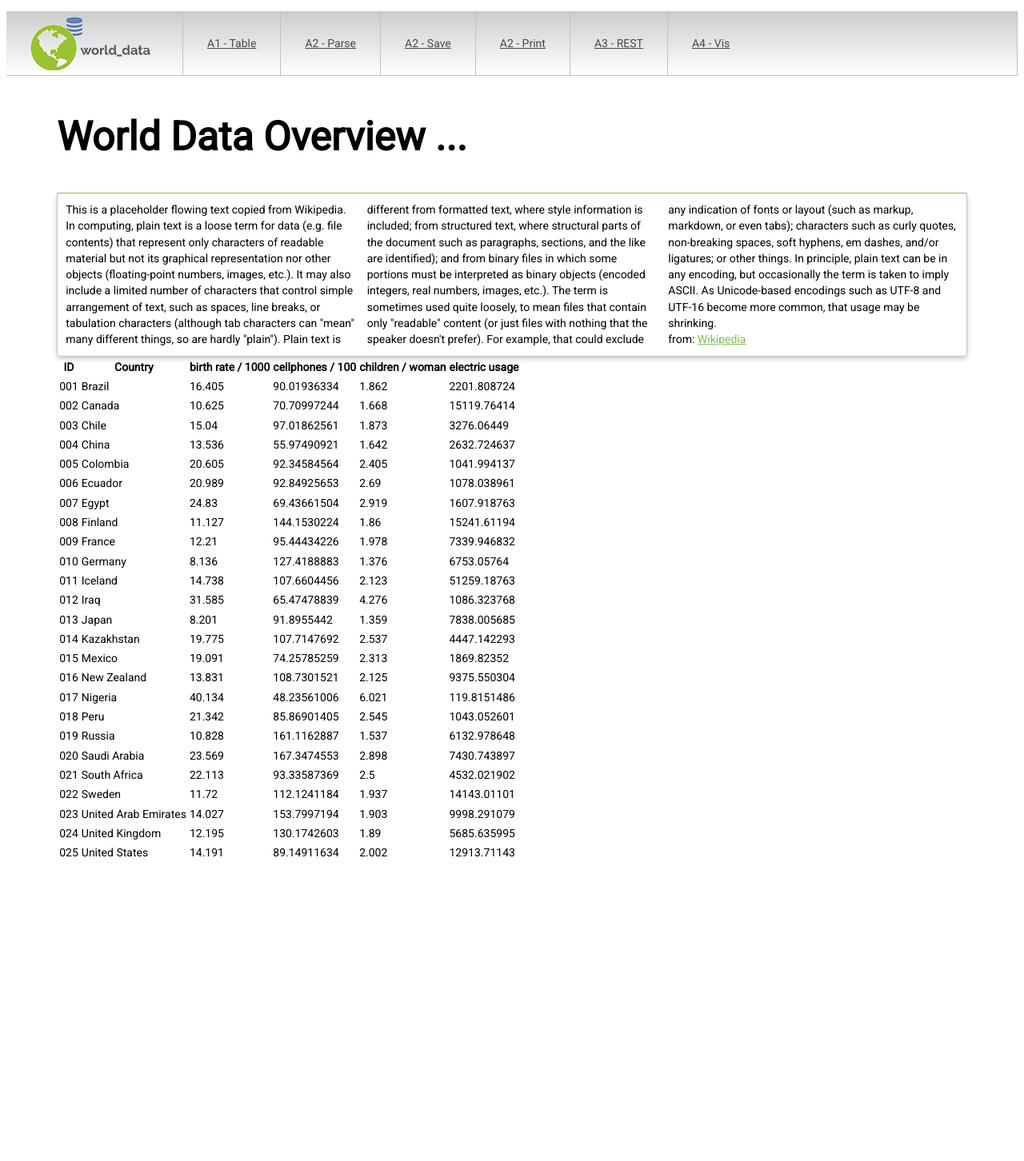
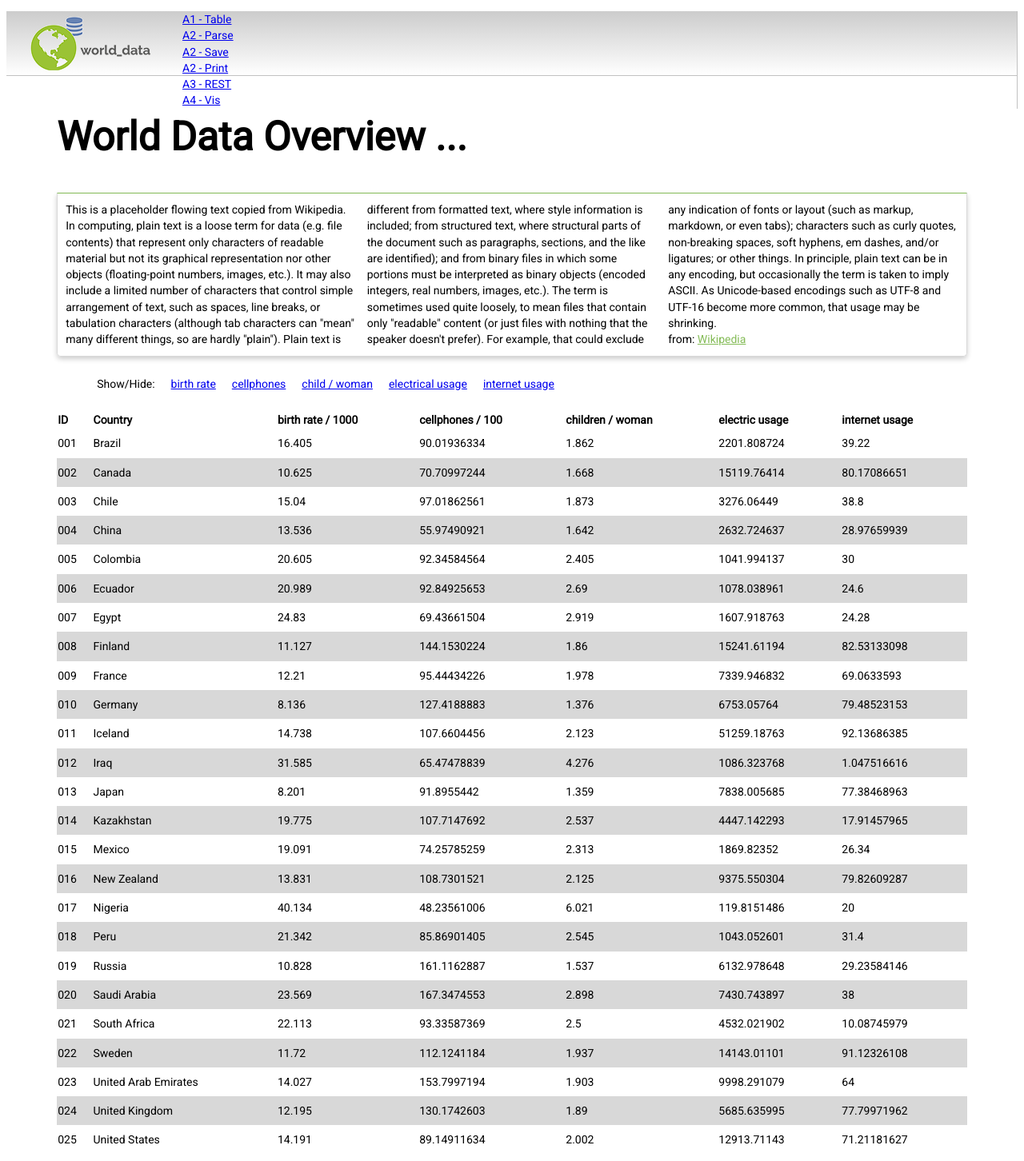
Before and after one commit to Yekt/WME, a PHP site: page /html/index.html in a window 1280 px wide. Shown: the whole page at 80% size. Before the commit the page ends 1072 px from the top, so only its background shows below. Run offline with PHP 8.4, Linux system fonts and the light colour scheme; some libraries are stand-ins or nearby versions.

Commit message:
tabelle update

```diff
--- a/Aufgabe1/css/layout.css
+++ b/Aufgabe1/css/layout.css
@@ -22,7 +22,6 @@ nav {
     top: 0;
 }
 
-li {
     float: left;
 	padding: 30px;
 	kbackground-color: #990000;
@@ -30,7 +29,7 @@ li {
 
 }
 
-li a {
+.navli a {
 	padding-top: 10px;
 	color: #494949;
 }
@@ -49,7 +48,7 @@ li a {
     text-decoration: none;
 }*/
 
-li:hover {
+.navli:hover {
     background-color: #c1c1c1;
 	color: black;
 }
@@ -74,7 +73,6 @@ h1 {
 	margin-top: 40px;
 	font-size: 50px;
 }
-/* https://www.w3schools.com/html/html_tables.asp */
 
 #page{
 	width: 90%;
@@ -87,7 +85,7 @@ h1 {
 	padding: 10px;
 	border:1px solid black;
 	border-radius: 0px 0px 5px 5px;
-	border-color: #c1c1c1;
+	border-color: #d8d8d8;
 	border-top-color: #85bc58;
 	box-shadow: 0 3px 6px 0 rgba(0, 0, 0, 0.2);
 }
@@ -101,3 +99,28 @@ h1 {
 #wiki_link:hover {
     color: green;
 }
+
+table{
+	border-collapse: collapse;
+	width: 100%;
+}
+
+thead{
+	text-align: left;
+}
+
+td{
+	padding-top: 8px;
+	padding-bottom: 8px;
+}
+
+tr:nth-child(even) {background-color: #d8d8d8;}
+
+.hide_bar{
+	list-style-type: none;
+	overflow: hidden;
+}
+.hide_bar li{
+	float: left;
+	padding: 10px;
+}
--- a/Aufgabe1/html/index.html
+++ b/Aufgabe1/html/index.html
@@ -19,12 +19,12 @@
 				<nav>
 					<a href="index.html"><div id="logo"></div></a>
 					<ul id='main_menu'>
-						<li><a href="index.html">A1 - Table</a></li>
-						<li><a href="index.html">A2 - Parse</a></li>
-						<li><a href="index.html">A2 - Save</a></li>
-						<li><a href="index.html">A2 - Print</a></li>
-						<li><a href="index.html">A3 - REST</a></li>
-						<li><a href="index.html">A4 - Vis</a></li>
+						<li class='navli'><a href="index.html">A1 - Table</a></li>
+						<li class='navli'><a href="index.html">A2 - Parse</a></li>
+						<li class='navli'><a href="index.html">A2 - Save</a></li>
+						<li class='navli'><a href="index.html">A2 - Print</a></li>
+						<li class='navli'><a href="index.html">A3 - REST</a></li>
+						<li class='navli'><a href="index.html">A4 - Vis</a></li>
 					</ul>
 				</nav>
 			</div>
@@ -39,6 +39,17 @@
 				</br>from: <a id='wiki_link' href='https://en.wikipedia.org/wiki/Plain_text'>Wikipedia</a>
 			</div>
 
+			<div>
+				<ul class='hide_bar'>
+					<li id='hide_bar_1st'>Show/Hide: </li>
+					<li><a href="index.html">birth rate</a></li>
+					<li><a href="index.html">cellphones</a></li>
+					<li><a href="index.html">child / woman</a></li>
+					<li><a href="index.html">electrical usage</a></li>
+					<li><a href="index.html">internet usage</a></li>
+				</ul>
+			</div>
+
 			<table>
 				<thead>
 					<tr>
@@ -48,6 +59,7 @@
 						<th>cellphones / 100</th>
 						<th>children / woman</th>
 						<th>electric usage</th>
+						<th>internet usage</th>
 					</tr>
 				</thead>
 				<tbody>
@@ -59,6 +71,7 @@
 					<td class="column3 style0 s">90.01936334        </td>
 					<td class="column4 style0 s">1.862             </td>
 					<td class="column5 style0 s">2201.808724                       </td>
+					<td class="column9 style0 s">39.22                </td>
 				  </tr>
 				  <tr class="row2">
 					<td class="column0 style0 s">002</td>
@@ -67,6 +80,7 @@
 					<td class="column3 style0 s">70.70997244        </td>
 					<td class="column4 style0 s">1.668             </td>
 					<td class="column5 style0 s">15119.76414                       </td>
+				    <td class="column9 style0 s">80.17086651          </td>
 				  </tr>
 				  <tr class="row3">
 					<td class="column0 style0 s">003</td>
@@ -75,6 +89,7 @@
 					<td class="column3 style0 s">97.01862561        </td>
 					<td class="column4 style0 s">1.873             </td>
 					<td class="column5 style0 s">3276.06449                        </td>
+					<td class="column9 style0 s">38.8                 </td>
 				  </tr>
 				  <tr class="row4">
 					<td class="column0 style0 s">004</td>
@@ -83,6 +98,7 @@
 					<td class="column3 style0 s">55.97490921        </td>
 					<td class="column4 style0 s">1.642             </td>
 					<td class="column5 style0 s">2632.724637                       </td>
+					<td class="column9 style0 s">28.97659939          </td>
 				  </tr>
 				  <tr class="row5">
 					<td class="column0 style0 s">005</td>
@@ -91,6 +107,7 @@
 					<td class="column3 style0 s">92.34584564        </td>
 					<td class="column4 style0 s">2.405             </td>
 					<td class="column5 style0 s">1041.994137                       </td>
+					<td class="column9 style0 s">30                   </td>
 				  </tr>
 				  <tr class="row6">
 					<td class="column0 style0 s">006</td>
@@ -99,6 +116,7 @@
 					<td class="column3 style0 s">92.84925653        </td>
 					<td class="column4 style0 s">2.69              </td>
 					<td class="column5 style0 s">1078.038961                       </td>
+					<td class="column9 style0 s">24.6                 </td>
 				  </tr>
 				  <tr class="row7">
 					<td class="column0 style0 s">007</td>
@@ -107,6 +125,7 @@
 					<td class="column3 style0 s">69.43661504        </td>
 					<td class="column4 style0 s">2.919             </td>
 					<td class="column5 style0 s">1607.918763                       </td>
+					<td class="column9 style0 s">24.28                </td>
 				  </tr>
 				  <tr class="row8">
 					<td class="column0 style0 s">008</td>
@@ -115,6 +134,7 @@
 					<td class="column3 style0 s">144.1530224        </td>
 					<td class="column4 style0 s">1.86              </td>
 					<td class="column5 style0 s">15241.61194                       </td>
+					<td class="column9 style0 s">82.53133098          </td>
 				  </tr>
 				  <tr class="row9">
 					<td class="column0 style0 s">009</td>
@@ -123,6 +143,7 @@
 					<td class="column3 style0 s">95.44434226        </td>
 					<td class="column4 style0 s">1.978             </td>
 					<td class="column5 style0 s">7339.946832                       </td>
+					<td class="column9 style0 s">69.0633593           </td>
 				  </tr>
 				  <tr class="row10">
 					<td class="column0 style0 s">010</td>
@@ -131,6 +152,7 @@
 					<td class="column3 style0 s">127.4188883        </td>
 					<td class="column4 style0 s">1.376             </td>
 					<td class="column5 style0 s">6753.05764                        </td>
+					<td class="column9 style0 s">79.48523153          </td>
 				  </tr>
 				  <tr class="row11">
 					<td class="column0 style0 s">011</td>
@@ -139,6 +161,7 @@
 					<td class="column3 style0 s">107.6604456        </td>
 					<td class="column4 style0 s">2.123             </td>
 					<td class="column5 style0 s">51259.18763                       </td>
+					<td class="column9 style0 s">92.13686385          </td>
 				  </tr>
 				  <tr class="row12">
 					<td class="column0 style0 s">012</td>
@@ -147,6 +170,7 @@
 					<td class="column3 style0 s">65.47478839        </td>
 					<td class="column4 style0 s">4.276             </td>
 					<td class="column5 style0 s">1086.323768                       </td>
+					<td class="column9 style0 s">1.047516616          </td>
 				  </tr>
 				  <tr class="row13">
 					<td class="column0 style0 s">013</td>
@@ -155,6 +179,7 @@
 					<td class="column3 style0 s">91.8955442         </td>
 					<td class="column4 style0 s">1.359             </td>
 					<td class="column5 style0 s">7838.005685                       </td>
+					<td class="column9 style0 s">77.38468963          </td>
 				  </tr>
 				  <tr class="row14">
 					<td class="column0 style0 s">014</td>
@@ -163,6 +188,7 @@
 					<td class="column3 style0 s">107.7147692        </td>
 					<td class="column4 style0 s">2.537             </td>
 					<td class="column5 style0 s">4447.142293                       </td>
+					<td class="column9 style0 s">17.91457965          </td>
 				  </tr>
 				  <tr class="row15">
 					<td class="column0 style0 s">015</td>
@@ -171,6 +197,7 @@
 					<td class="column3 style0 s">74.25785259        </td>
 					<td class="column4 style0 s">2.313             </td>
 					<td class="column5 style0 s">1869.82352                        </td>
+					<td class="column9 style0 s">26.34                </td>
 				  </tr>
 				  <tr class="row16">
 					<td class="column0 style0 s">016</td>
@@ -179,6 +206,7 @@
 					<td class="column3 style0 s">108.7301521        </td>
 					<td class="column4 style0 s">2.125             </td>
 					<td class="column5 style0 s">9375.550304                       </td>
+					<td class="column9 style0 s">79.82609287          </td>
 				  </tr>
 				  <tr class="row17">
 					<td class="column0 style0 s">017</td>
@@ -187,6 +215,7 @@
 					<td class="column3 style0 s">48.23561006        </td>
 					<td class="column4 style0 s">6.021             </td>
 					<td class="column5 style0 s">119.8151486                       </td>
+					<td class="column9 style0 s">20                   </td>
 				  </tr>
 				  <tr class="row18">
 					<td class="column0 style0 s">018</td>
@@ -195,6 +224,7 @@
 					<td class="column3 style0 s">85.86901405        </td>
 					<td class="column4 style0 s">2.545             </td>
 					<td class="column5 style0 s">1043.052601                       </td>
+					<td class="column9 style0 s">31.4                 </td>
 				  </tr>
 				  <tr class="row19">
 					<td class="column0 style0 s">019</td>
@@ -203,6 +233,7 @@
 					<td class="column3 style0 s">161.1162887        </td>
 					<td class="column4 style0 s">1.537             </td>
 					<td class="column5 style0 s">6132.978648                       </td>
+					<td class="column9 style0 s">29.23584146          </td>
 				  </tr>
 				  <tr class="row20">
 					<td class="column0 style0 s">020</td>
@@ -211,6 +242,7 @@
 					<td class="column3 style0 s">167.3474553        </td>
 					<td class="column4 style0 s">2.898             </td>
 					<td class="column5 style0 s">7430.743897                       </td>
+					<td class="column9 style0 s">38                   </td>
 				  </tr>
 				  <tr class="row21">
 					<td class="column0 style0 s">021</td>
@@ -219,6 +251,7 @@
 					<td class="column3 style0 s">93.33587369        </td>
 					<td class="column4 style0 s">2.5               </td>
 					<td class="column5 style0 s">4532.021902                       </td>
+					<td class="column9 style0 s">10.08745979          </td>
 				  </tr>
 				  <tr class="row22">
 					<td class="column0 style0 s">022</td>
@@ -227,6 +260,7 @@
 					<td class="column3 style0 s">112.1241184        </td>
 					<td class="column4 style0 s">1.937             </td>
 					<td class="column5 style0 s">14143.01101                       </td>
+					<td class="column9 style0 s">91.12326108          </td>
 				  </tr>
 				  <tr class="row23">
 					<td class="column0 style0 s">023</td>
@@ -235,6 +269,7 @@
 					<td class="column3 style0 s">153.7997194        </td>
 					<td class="column4 style0 s">1.903             </td>
 					<td class="column5 style0 s">9998.291079                       </td>
+					<td class="column9 style0 s">64                   </td>
 				  </tr>
 				  <tr class="row24">
 					<td class="column0 style0 s">024</td>
@@ -243,6 +278,7 @@
 					<td class="column3 style0 s">130.1742603        </td>
 					<td class="column4 style0 s">1.89              </td>
 					<td class="column5 style0 s">5685.635995                       </td>
+					<td class="column9 style0 s">77.79971962          </td>
 				  </tr>
 				  <tr class="row25">
 					<td class="column0 style0 s">025</td>
@@ -251,6 +287,7 @@
 					<td class="column3 style0 s">89.14911634        </td>
 					<td class="column4 style0 s">2.002             </td>
 					<td class="column5 style0 s">12913.71143                       </td>
+					<td class="column9 style0 s">71.21181627          </td>
 				  </tr>
 				</tbody>
 			</table>
```
